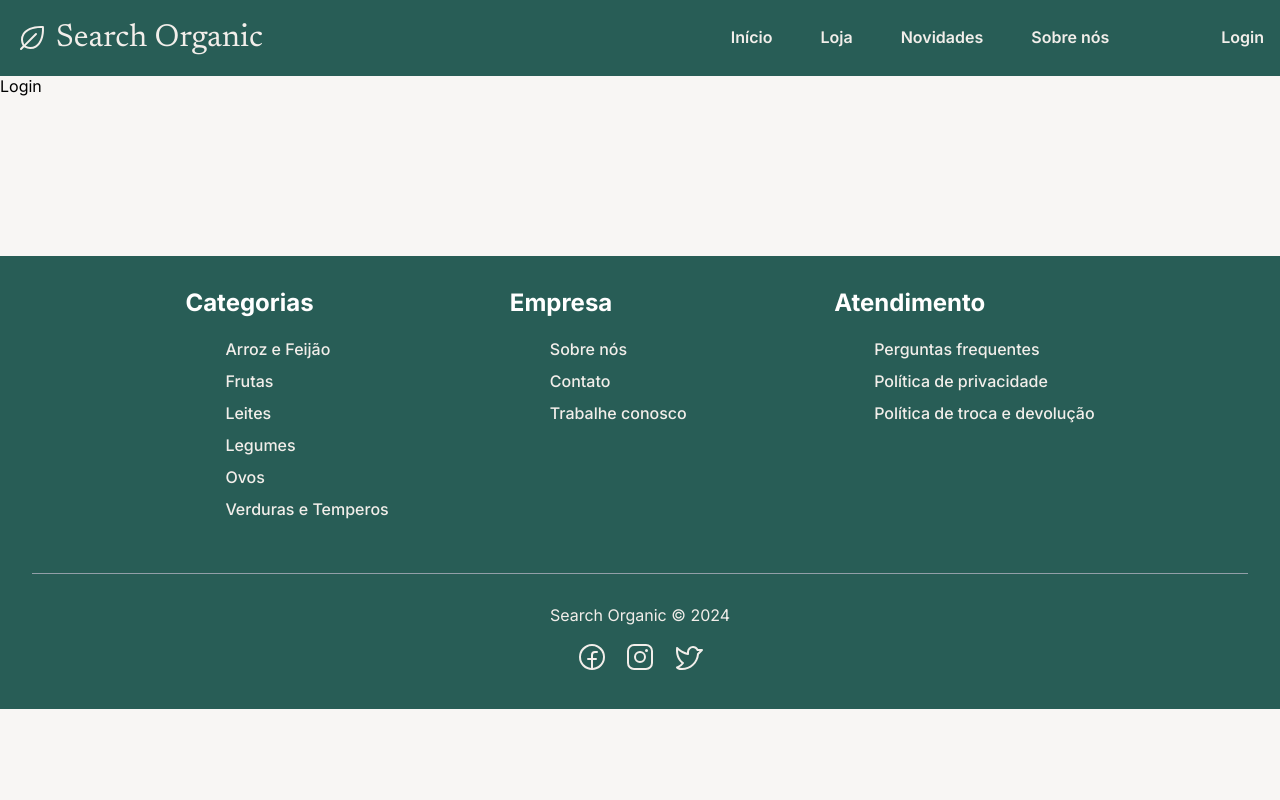
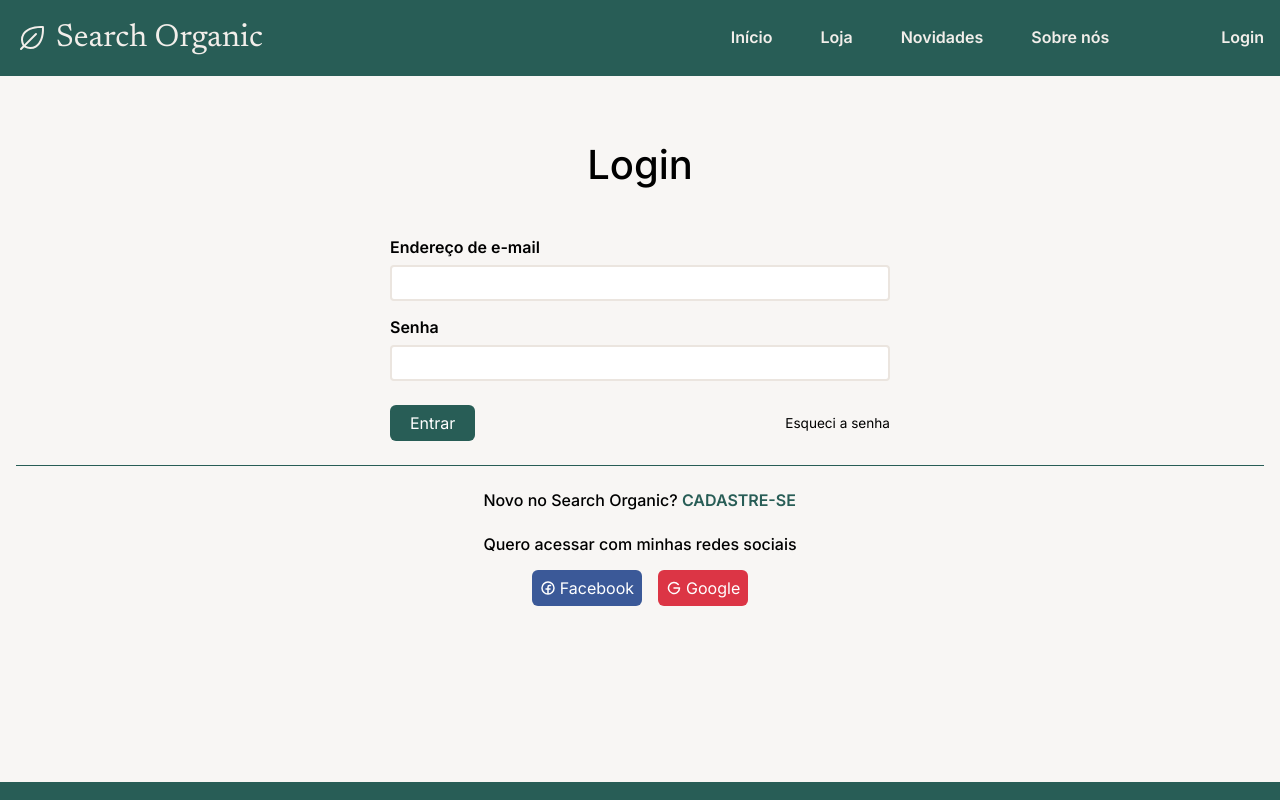
Before and after one commit to danielangelo1/SearchOrganic, a React (Create React App) app: page /login in a window 1280 px wide. Shown: the top 800 px of the page. Built offline with nearby package versions, Linux system fonts and the light colour scheme.

Commit message:
feat: added login page

```diff
--- /dev/null
+++ b/src/pages/login/Login.module.scss
@@ -0,0 +1,156 @@
+@import "../../App.scss";
+
+main {
+    margin-top: 3rem;
+    padding: 1rem;
+    display: flex;
+    align-items: center;
+    flex-direction: column;
+}
+
+h1 {
+    font-weight: 500;
+    font-size: 2.5rem;
+    margin-bottom: 3rem;
+}
+
+.formContainer {
+    display: flex;
+    flex-direction: column;
+    gap: 16px;
+    width: 50%;
+    max-width: 500px;
+    min-width: 300px;
+}
+
+.formLabelInput {
+    display: flex;
+    flex-direction: column;
+    gap: 8px;
+
+    label {
+        font-weight: 600;
+    }
+
+    input {
+        border: 2px solid $so-gray-200;
+        padding: 8px 12px;
+        border-radius: 4px;
+
+        &:focus {
+            border-color: $so-green;
+            color: #212529;
+            box-shadow: 0 0 0 0.25rem rgba(40, 93, 86, 0.25);
+            outline: none;
+
+            &:invalid {
+              background-color: #fad9d9;
+            }
+            &:valid {
+              background-color: #e7f5e6;
+            }
+          }
+    }
+}
+
+.formLinks {
+    display: flex;
+    justify-content: space-between;
+    align-items: center;
+    margin-top: 8px;
+
+    button {
+        all: unset;
+        background-color: $so-green;
+        transition: background-color 0.3s;
+        cursor: pointer;
+        padding: 8px 20px;
+        color: $so-white;
+        border-radius: 6px;
+
+        &:hover {
+            background-color: #224f49;
+        }
+    }
+
+    span {
+        font-size: 0.85rem;
+        cursor: pointer;
+
+        &:hover {
+            text-decoration: underline;
+        }
+    }
+}
+
+.sectionRegister {
+    display: flex;
+    flex-direction: column;
+    gap: 8px;
+
+    a {
+        text-decoration: none;
+        color: $so-green;
+        font-weight: 600;
+
+        &:hover {
+            text-decoration: underline;
+        }
+    }
+
+    p {
+        font-weight: 500;
+    }
+
+    p:first-child {
+        margin-bottom: 1rem;
+    }
+    p:nth-child(2) {
+        margin-bottom: 0.5rem;
+    }
+}
+
+.horizontalLine {
+    margin-block: 24px;
+    height: 1px;
+    width: 100%;
+    max-width: 1440px;
+    min-width: 300px;
+    background-color: $so-green;
+}
+
+.socialMediaContainer {
+    display: flex;
+    justify-content: center;
+    flex-wrap: wrap;
+    gap: 16px;
+}
+
+.btnGoogle, .btnFacebook {
+    display: flex;
+    align-items: center;
+    gap: 4px;
+    color: white;
+    padding: 8px;
+    border-radius: 6px;
+    cursor: pointer;
+    transition: background-color 0.3s;
+}
+
+.btnFacebook {
+    background-color: #3b5998;
+
+    &:hover {
+        background-color: #293d69;
+    }
+}
+
+.btnGoogle {
+    background-color: #dc3545;
+    border-color: #dc3545;
+
+    &:hover {
+        background-color: #a12733;
+    }
+
+}
--- a/src/pages/login/Login.tsx
+++ b/src/pages/login/Login.tsx
@@ -1,7 +1,58 @@
 import React from "react";
+import style from "./Login.module.scss";
+import { Link } from "react-router-dom";
+import { FacebookLogo, GoogleLogo } from "@phosphor-icons/react";
 
 const Login = () => {
-  return <div>Login</div>;
+  return <div>
+    <main className={style.main}>
+      <h1>Login</h1>
+      <form className={style.formContainer}>
+
+        <div className={style.formLabelInput}>
+          <label htmlFor="email">Endereço de e-mail</label>
+          <input type="email" id="email" />
+        </div>
+
+        <div className={style.formLabelInput}>
+          <label htmlFor="password">Senha</label>
+          <input type="password" id="password" />
+        </div>
+
+        <div className={style.formLinks}>
+          <button>Entrar</button>
+          <span>Esqueci a senha</span>
+        </div>
+      </form>
+
+      <div className={style.horizontalLine}></div>
+
+      <div className={style.sectionRegister}>
+        <p>
+          Novo no Search Organic? <Link to={'/register'}>CADASTRE-SE</Link>
+        </p>
+        <p>
+          Quero acessar com minhas redes sociais
+        </p>
+
+        <div className={style.socialMediaContainer}>
+
+          <div className={style.btnFacebook}>
+            <FacebookLogo size={16} weight="bold" />
+            <span>Facebook</span>
+          </div>
+
+          <div className={style.btnGoogle}>
+            <GoogleLogo size={16} weight="bold" />
+            <span>Google</span>
+          </div>
+
+        </div>
+
+      </div>
+
+    </main>
+  </div>;
 };
 
 export default Login;
```
